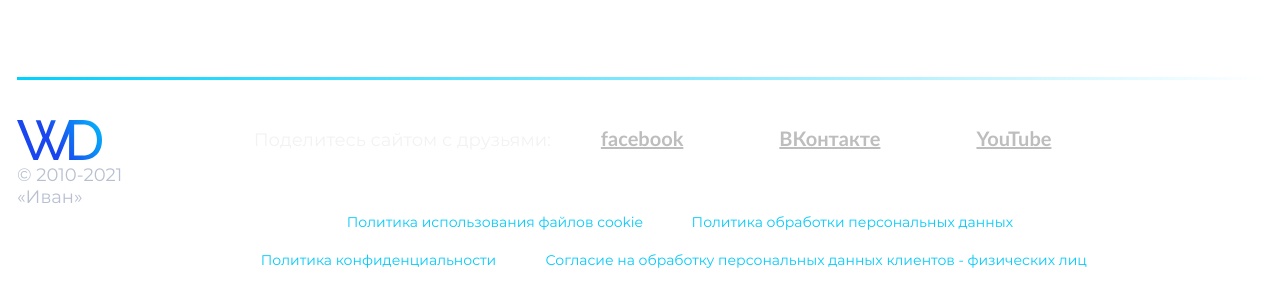
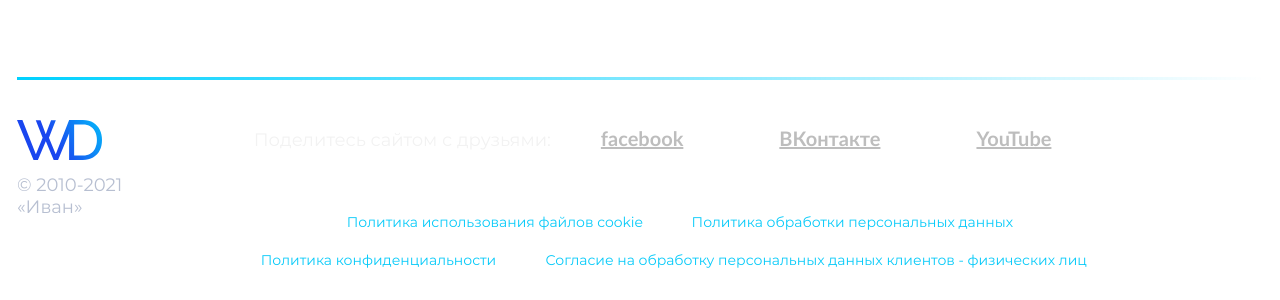
Before and after one commit to Vitaly424/next-portfolio, a Next.js app: page /cookie-policy in a window 1280 px wide. Shown: the part 5460-5760 px from the top of the page. Built offline with nearby package versions, Linux system fonts and the light colour scheme.

Commit message:
refactroing v5

```diff
--- a/components/Layout/Footer/Footer.tsx
+++ b/components/Layout/Footer/Footer.tsx
@@ -15,8 +15,8 @@ const Footer = () => {
                 <div className={styles.footer__inner}>
                     <div className={styles.footer__left}>
                         {isMobile725 && <SocialList marginBottom={25} />}
-                        <Logo marginBottom={44} />
-                        <p className={styles.footer__copyright}>© 2010-2021 <br />«Иван»</p>
+                        <Logo/>
+                        <p style={{marginTop: '10px'}} className={styles.footer__copyright}>© 2010-2021 <br />«Иван»</p>
                     </div>
                     <div className={styles.footer__right}>
                         <div className={styles.footer__right__top}>
--- a/components/Layout/Header/Header.tsx
+++ b/components/Layout/Header/Header.tsx
@@ -13,7 +13,7 @@ const Header = () => {
 
     const spy = true;
     const smooth = true;
-    const offset = 140;
+    const offset = 20;
     const duration = 500;
 
     const crrentMenuItemClass = isMobile ? stylesMenu.menu__item : stylesNavList.navlist__item
--- a/components/Logo/Logo.tsx
+++ b/components/Logo/Logo.tsx
@@ -1,12 +1,11 @@
 import Link from "next/link";
 import styles from '../../styles/logo.module.scss';
 
-const Logo = ({marginBottom}: {marginBottom: number}) => <Link href='/'>
+const Logo = () => <Link href='/'>
     <img
         src="/img/logo.svg"
         alt="logo"
         className={styles.logo}
-        style={{marginBottom: `${marginBottom}`}}
     />
 </Link>
 
```
